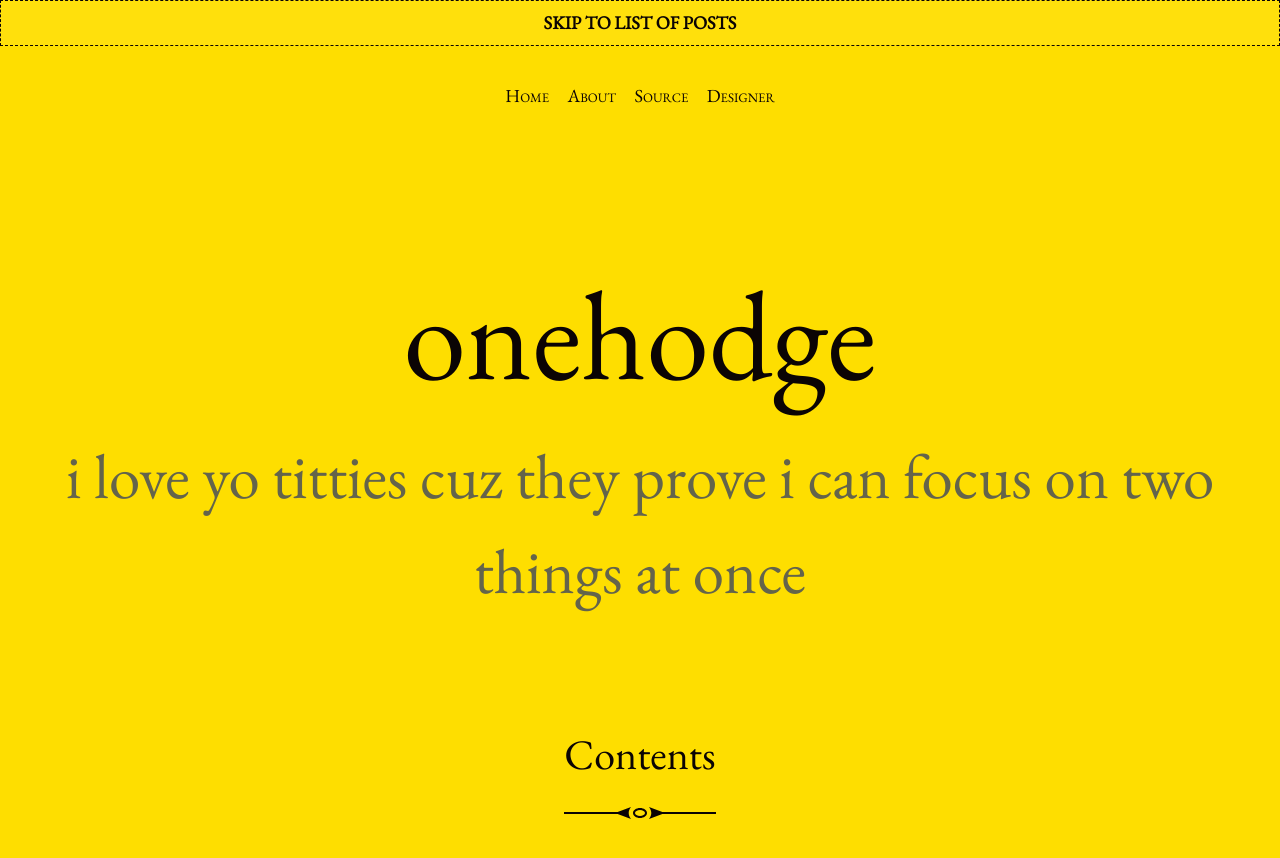
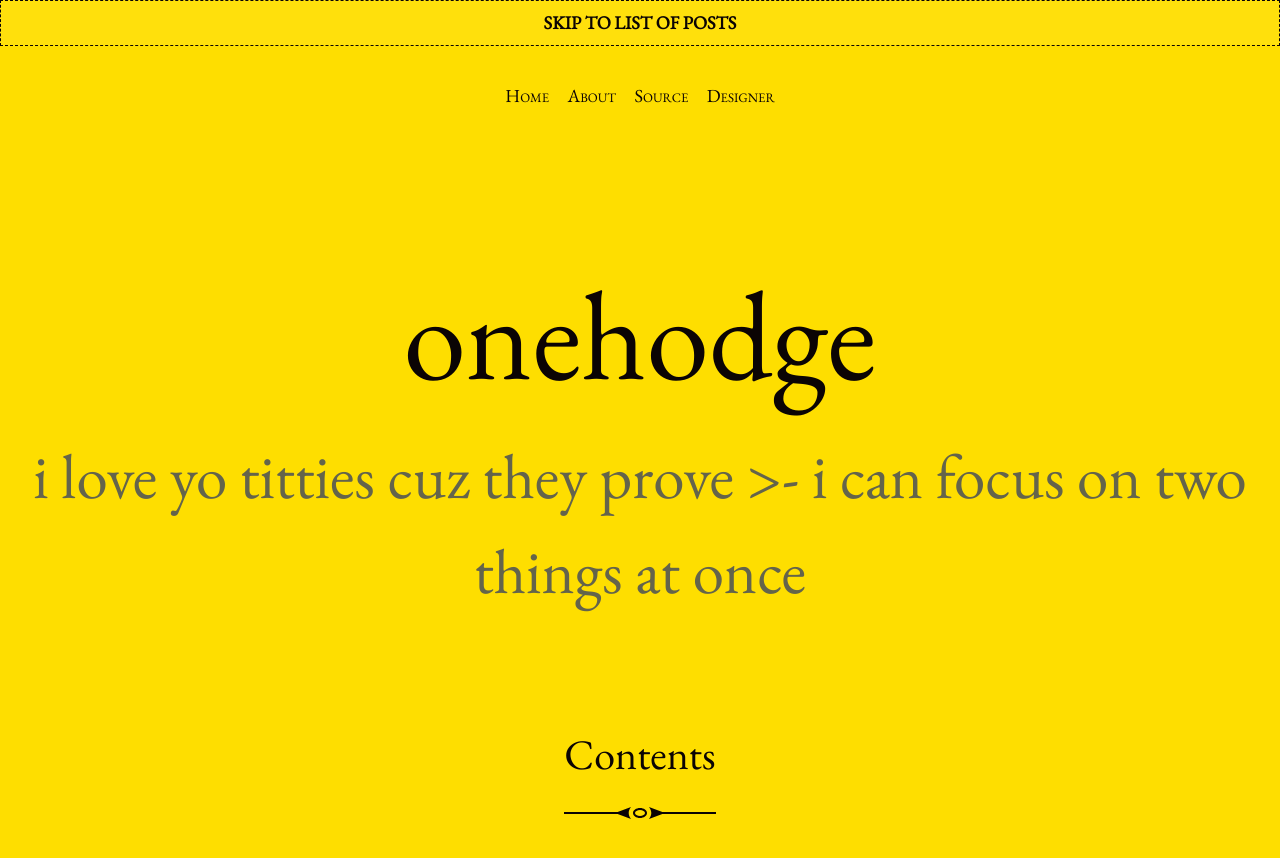
Before and after one commit to onehodge/onehodge.github.io, a Jekyll site: the page built from index.html, in a window 1280 px wide and 900 px high. Shown: the top 858 px of the window. Built offline with Jekyll 4.4.1, drawn with Linux system fonts in a browser that asks for light colours; the list of posts is cut into pages by our own code.

```diff
--- a/_config.yml
+++ b/_config.yml
@@ -16,7 +16,7 @@
 title: onehodge
 email: on3hodge@gmail.com
 description: >- # this means to ignore newlines until "baseurl:"
-  i love yo titties cuz they prove
+  i love yo titties cuz they prove >-
   i can focus on two things at once
 baseurl: "" # the subpath of your site, e.g. /blog
 url: "https://onehodge.github.io" # the base hostname & protocol for your site, e.g. http://example.com
```
